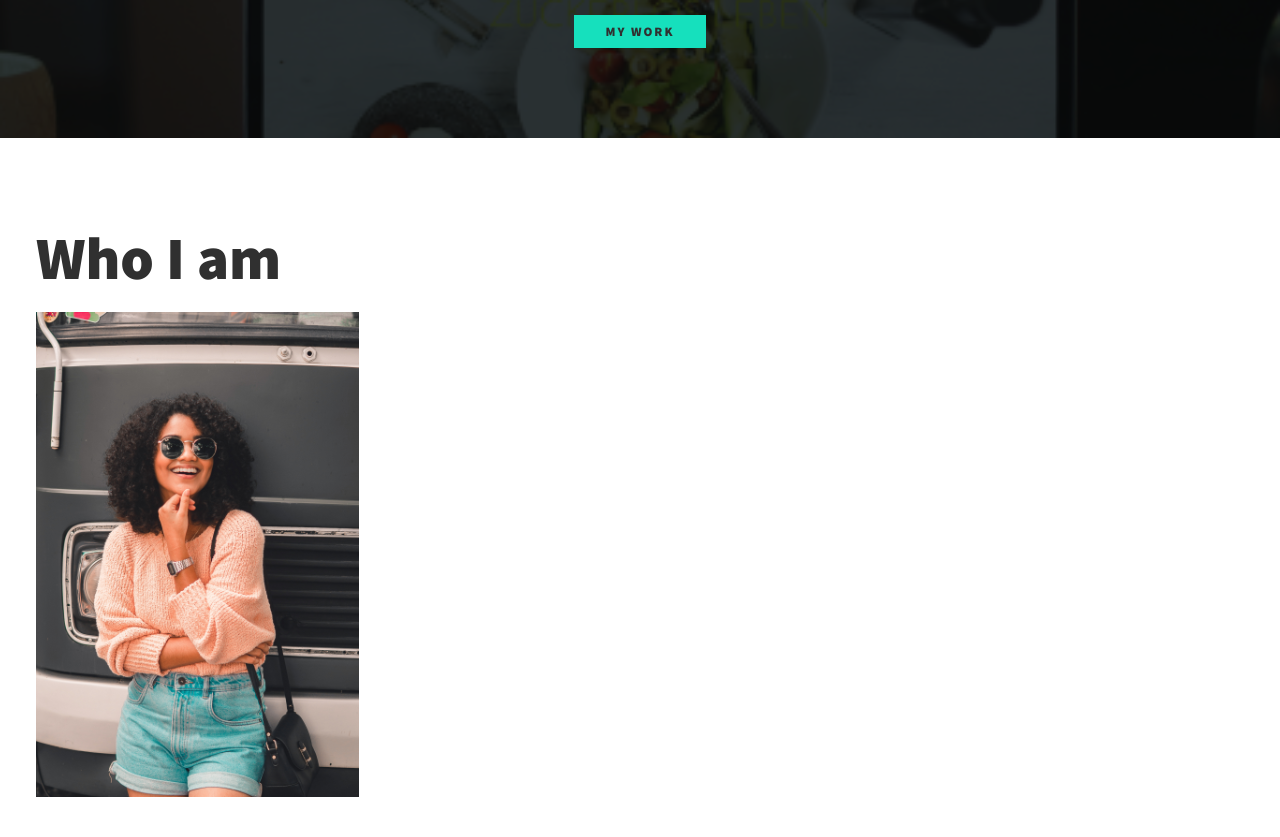
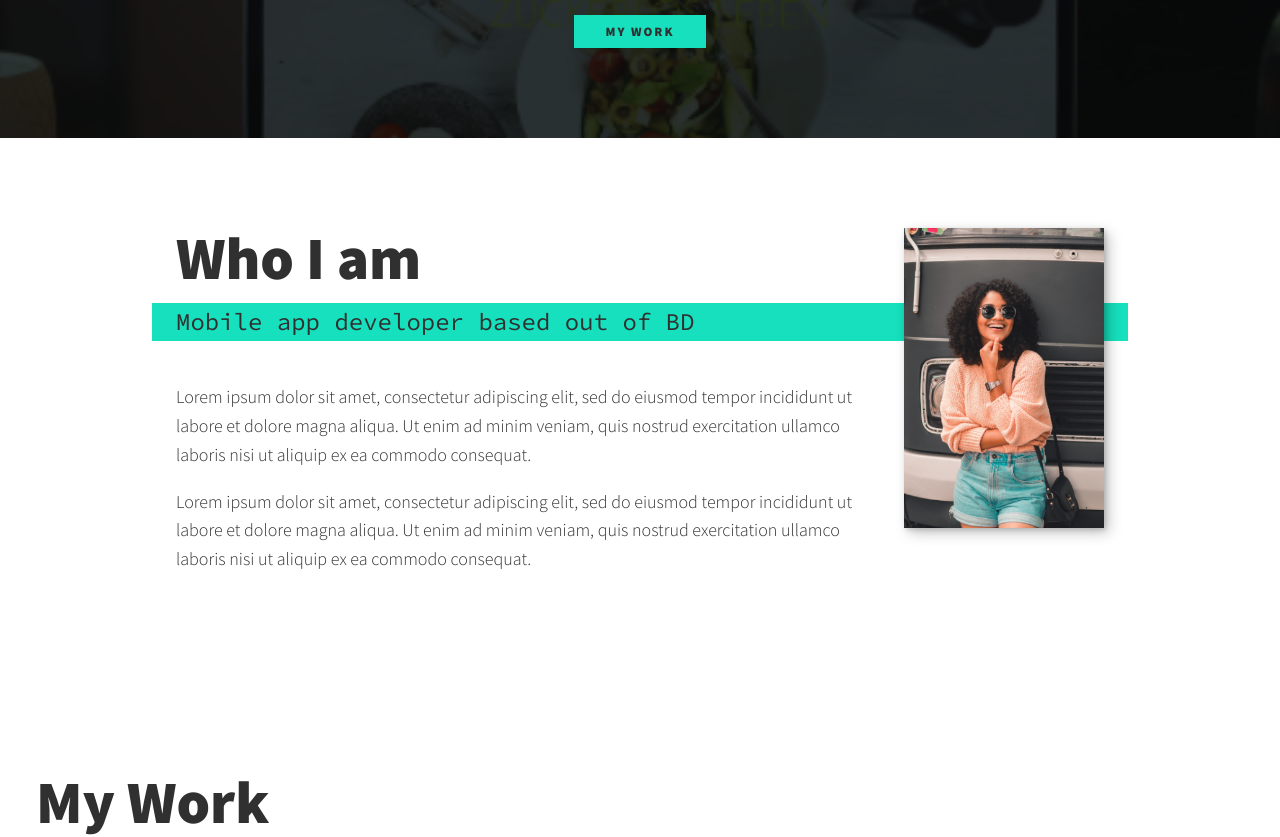
Before and after one commit to khalid32/My-Portfolio, a plain HTML site: page index.html in a window 1280 px wide. Shown: the part 1020-1857 px from the top of the page. Drawn offline with nearby package versions, Linux system fonts and the light colour scheme.

Commit message:
Setting up about me section.

```diff
--- a/css/style.css
+++ b/css/style.css
@@ -218,3 +218,46 @@ nav { display: none; }
         margin-left: 2em;
     }
 }
+
+/* About Me */
+
+.about-me {
+    max-width: 1000px;
+    margin: 0 auto;
+}
+
+.about-me__img {
+    box-shadow: var(--bs);
+}
+
+@media (min-width: 600px) {
+    .about-me {
+        display: grid;
+        grid-template-columns: 1fr 200px;
+        grid-template-areas:
+            "title img"
+            "subtitle img"
+            "text img";
+        grid-column-gap: 2em;
+    }
+
+    .section__title--about {
+        grid-area: title;
+    }
+
+    .section__subtitle--about {
+        grid-column: 1 / -1;
+        grid-row: 2;
+        position: relative;
+        left: -1em;
+        width: calc(100% + 2em);
+        padding-left: 1em;
+        padding-right: calc(200px + 4em);
+    }
+
+    .about-me__img {
+        grid-area: img;
+        position: relative;
+        z-index: 2;
+    }
+}
--- a/index.html
+++ b/index.html
@@ -68,14 +68,14 @@
 
     <section class="about-me" id="about">
         <h2 class="section__title section__title--about">Who I am</h2>
-        <p class="section__subtitle section__subtitle--about"></p>
+        <p class="section__subtitle section__subtitle--about">Mobile app developer based out of BD</p>
 
         <div class="about-me__body">
-            <p></p>
-            <p></p>
+            <p>Lorem ipsum dolor sit amet, consectetur adipiscing elit, sed do eiusmod tempor incididunt ut labore et dolore magna aliqua. Ut enim ad minim veniam, quis nostrud exercitation ullamco laboris nisi ut aliquip ex ea commodo consequat.</p>
+            <p>Lorem ipsum dolor sit amet, consectetur adipiscing elit, sed do eiusmod tempor incididunt ut labore et dolore magna aliqua. Ut enim ad minim veniam, quis nostrud exercitation ullamco laboris nisi ut aliquip ex ea commodo consequat.</p>
         </div>
 
-        <img src="Assets/eduardo-dutra-Kqjc3vvgl1k-unsplash.png" alt="Another picture of me">
+        <img src="Assets/eduardo-dutra-Kqjc3vvgl1k-unsplash.png" alt="Another picture of me" class="about-me__img">
     </section>
 
     <!-- My Work -->
```
